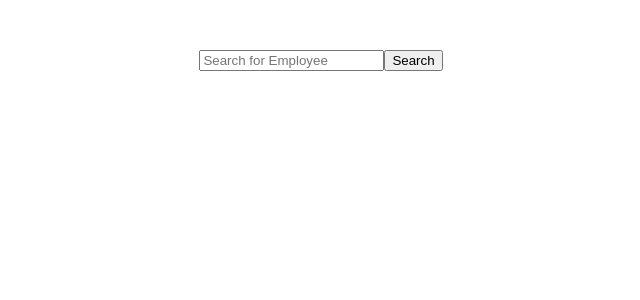
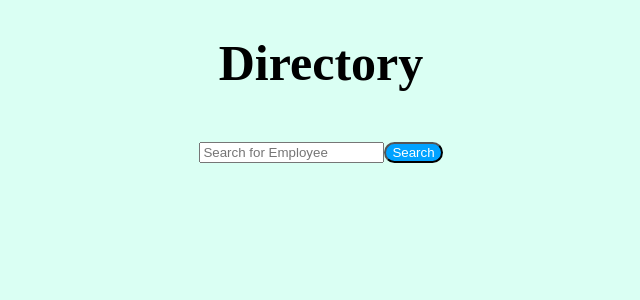
Before and after one commit to goobisanubis21/employeeDirectory, a React (Create React App) app: page / in a window 1280 px wide. Shown: the top 300 px of the page, without its empty margins (319-959 px from the left). Built offline with nearby package versions, Linux system fonts and the light colour scheme.

Commit message:
added styling

```diff
--- a/src/App.js
+++ b/src/App.js
@@ -5,8 +5,9 @@ function App() {
   return (
     <div className="App">
       <header className="App-header">
-        <Search/>
+        <h1 id="title">Directory</h1>
       </header>
+      <Search/>
     </div>
   );
 }
--- a/src/components/search/index.js
+++ b/src/components/search/index.js
@@ -16,7 +16,7 @@ function SearchBar(props) {
                     type="submit"
                     className="searchBtn">
                     Search
-            </button>
+                </button>
             </form>
         </div>
     );
--- a/src/index.css
+++ b/src/index.css
@@ -12,8 +12,23 @@ div[data-reactroot] {
   margin: 0;
 }
 
+body {
+  background-color: rgb(218, 255, 243);
+}
+
+#title {
+  text-align: center;
+  font-size: 50px;
+}
+
 .searchDiv {
   text-align: center;
   margin-top: 50px;
+}
 
+.searchBtn {
+  color: white;
+  background-color: rgb(0, 162, 255);
+  border-radius: 50px;
+  cursor: pointer;
 }
```
Also changed, not shown: 1 other file (tests, documents, lock files or other folders).
